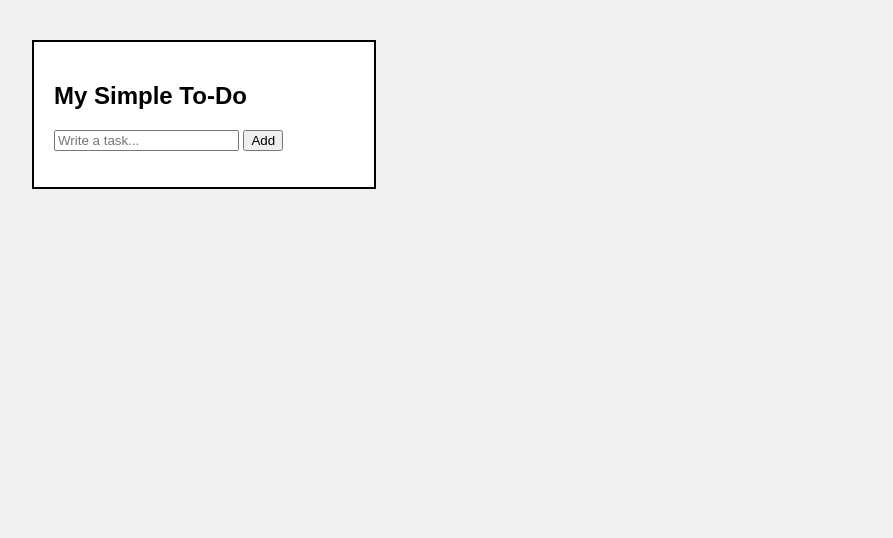
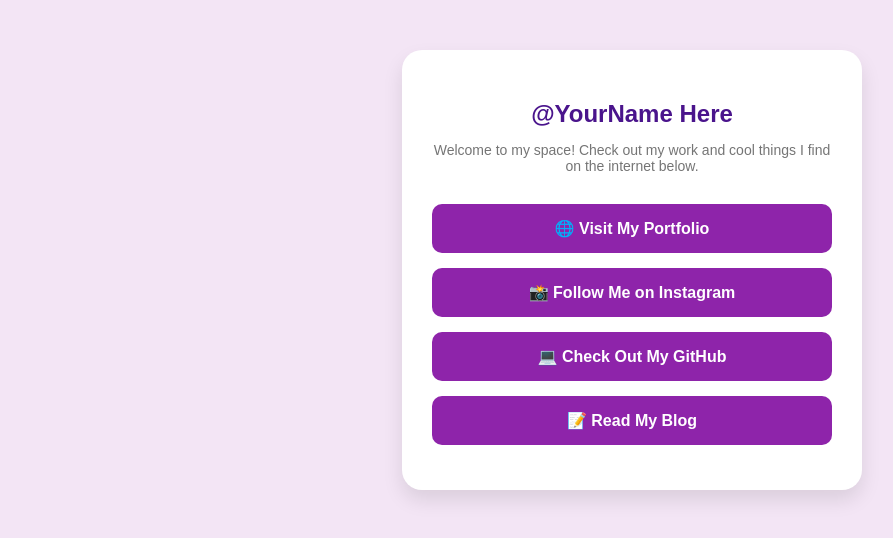
Before and after one commit to yellelaradhika/web-app, a plain HTML site: page web app.html in a window 1280 px wide. Shown: the whole page, without its empty margins (8-901 px from the left). Drawn offline with Linux system fonts and the light colour scheme.

Commit message:
Update web app.html

```diff
--- a/web app.html
+++ b/web app.html
@@ -1,77 +1,73 @@
 <!DOCTYPE html>
 <html>
 <head>
-    <title>Easy Todo List</title>
+    <title>My Links Dashboard</title>
+
     <style>
-        /* Basic, easy-to-read styling */
+        /* 1. Page Background and Font */
         body {
+            background-color: #f3e5f5; /* Light purple background */
             font-family: Arial, sans-serif;
-            margin: 40px;
-            background-color: #f0f0f0;
+            text-align: center;
+            margin: 0;
+            padding: 50px 20px;
         }
-        .box {
+
+        /* 2. The Main Profile Container Card */
+        .profile-card {
             background-color: white;
-            padding: 20px;
-            border: 2px solid black;
-            width: 300px;
+            max-width: 400px;
+            margin: 0 auto; /* Centers the card on the screen */
+            padding: 30px;
+            border-radius: 20px;
+            box-shadow: 0px 10px 20px rgba(0, 0, 0, 0.1); /* Soft shadow */
         }
-        ul {
-            margin-top: 15px;
-            padding-left: 20px;
+
+        /* 3. Style for the Profile Name */
+        h2 {
+            color: #4a148c; /* Dark purple */
+            margin-bottom: 5px;
         }
-        li {
-            margin-bottom: 8px;
+
+        p.bio {
+            color: #757575;
+            font-size: 14px;
+            margin-bottom: 30px;
         }
-        .del-btn {
-            color: red;
-            margin-left: 10px;
-            cursor: pointer;
+
+        /* 4. Styling the Link Buttons */
+        .link-btn {
+            display: block; /* Makes the button take up the whole width */
+            background-color: #8e24aa; /* Vibrant purple */
+            color: white;
+            text-decoration: none; /* Removes the underline from links */
+            padding: 15px;
+            margin: 15px 0;
+            border-radius: 10px;
+            font-weight: bold;
+            font-size: 16px;
+            transition: background 0.2s; /* Makes the color change smooth */
+        }
+
+        /* 5. Change button color when hovering over it */
+        .link-btn:hover {
+            background-color: #d81b60; /* Changes to pink on hover */
         }
     </style>
 </head>
 <body>
 
-    <div class="box">
-        <h2>My Simple To-Do</h2>
+    <div class="profile-card">
 
-        <input type="text" id="myInput" placeholder="Write a task...">
-        <button onclick="newItem()">Add</button>
+        <h2>@YourName Here</h2>
+        <p class="bio">Welcome to my space! Check out my work and cool things I find on the internet below.</p>
 
-        <ul id="myList"></ul>
+        <a href="#" target="_blank" class="link-btn">🌐 Visit My Portfolio</a>
+        <a href="#" target="_blank" class="link-btn">📸 Follow Me on Instagram</a>
+        <a href="#" target="_blank" class="link-btn">💻 Check Out My GitHub</a>
+        <a href="#" target="_blank" class="link-btn">📝 Read My Blog</a>
+
     </div>
-
-    <script>
-        function newItem() {
-            // 1. Get the text from the input box
-            var text = document.getElementById("myInput").value;
-
-            if (text === "") {
-                alert("Please type something!");
-                return;
-            }
-
-            // 2. Create a new list item (li)
-            var li = document.createElement("li");
-            li.innerText = text;
-
-            // 3. Create a small clicker to delete it
-            var removeSpan = document.createElement("span");
-            removeSpan.innerText = "[Delete]";
-            removeSpan.className = "del-btn";
-
-            // Make the delete text work when clicked
-            removeSpan.onclick = function() {
-                li.remove();
-            };
-
-            // 4. Put the delete button inside the li, then put the li in the ul
-            li.appendChild(removeSpan);
-            document.getElementById("myList").appendChild(li);
-
-            // 5. Clear the input box for the next task
-            document.getElementById("myInput").value = "";
-        }
-    </script>
 
 </body>
 </html>
```
